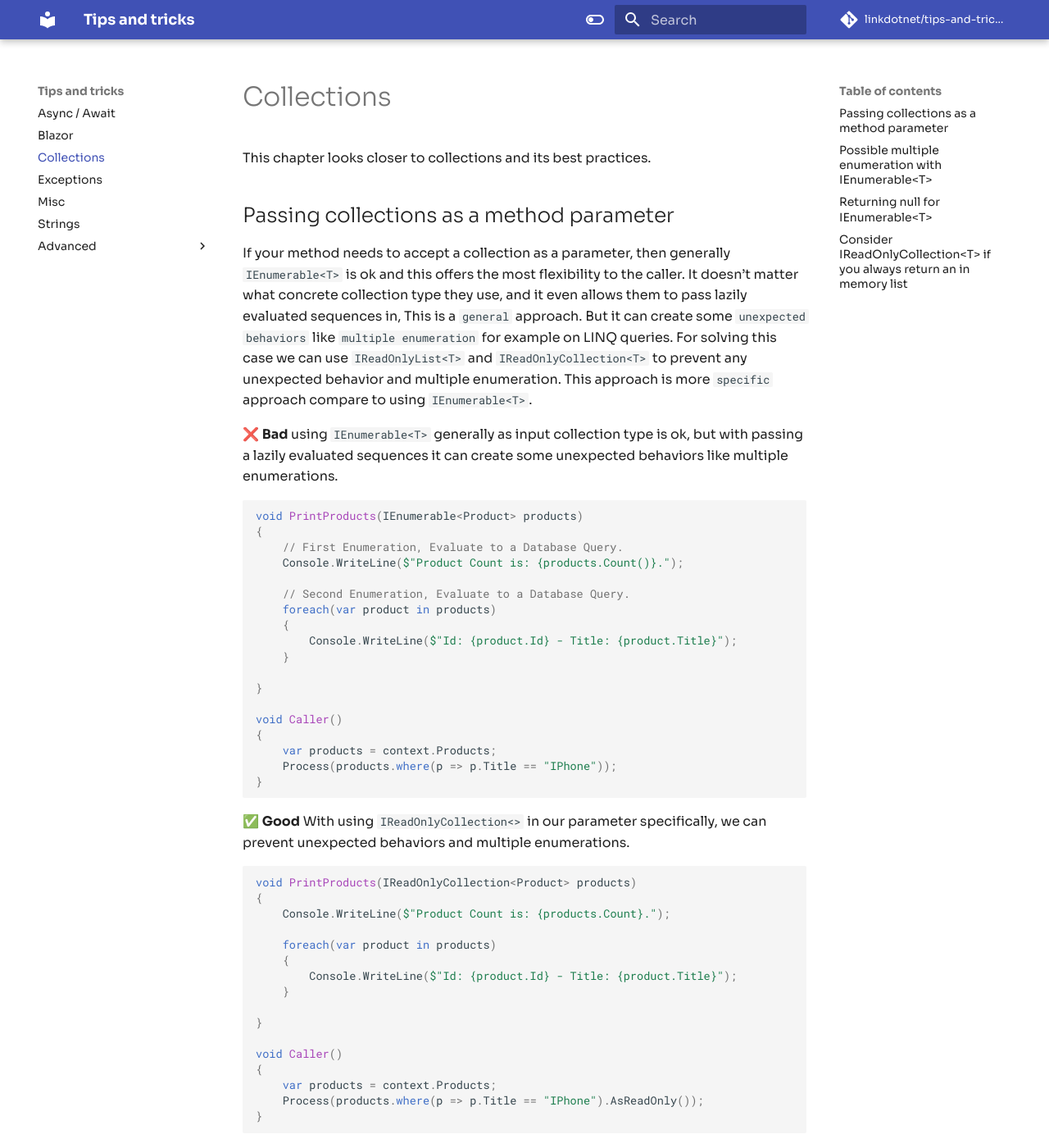
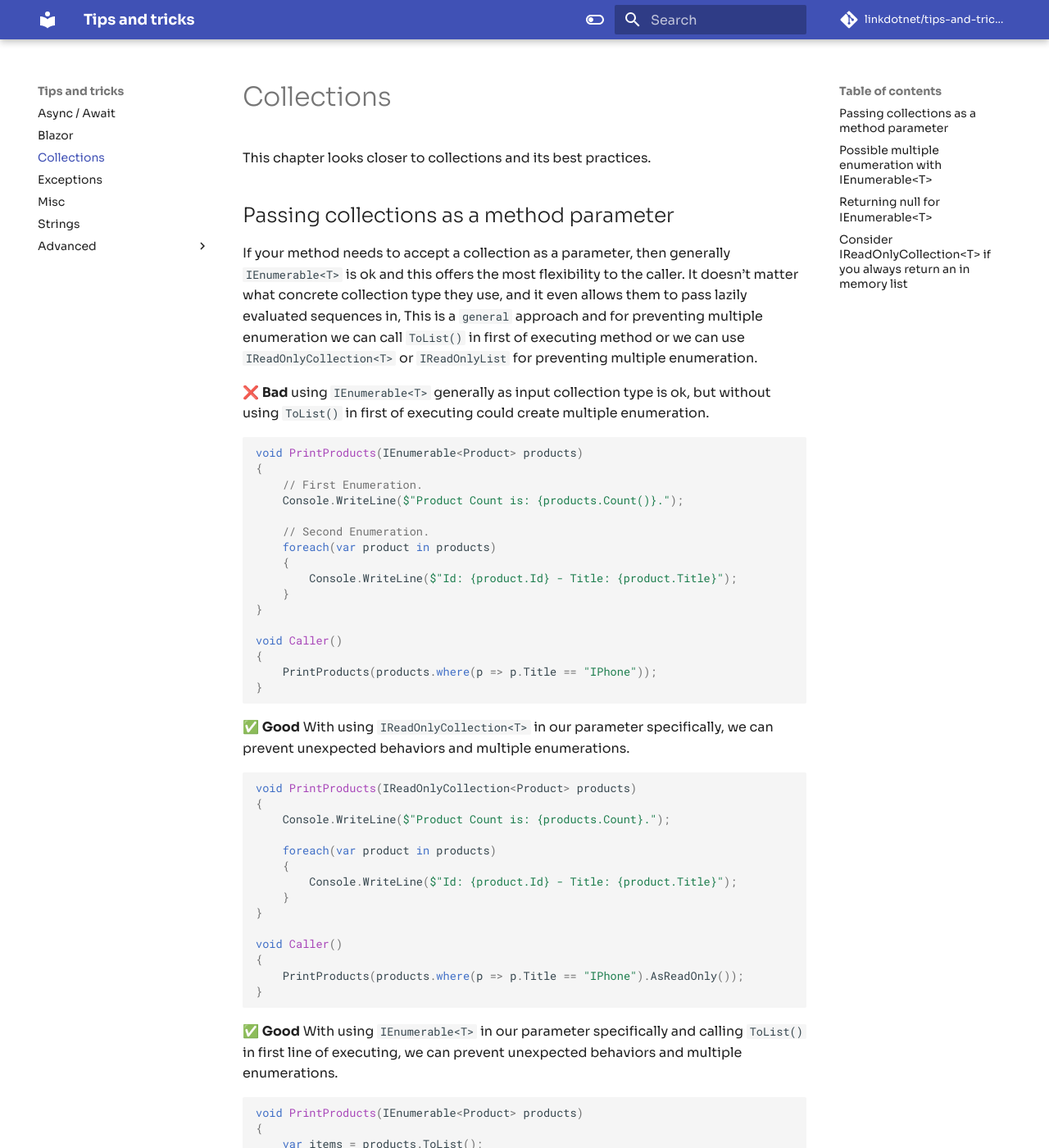
Before and after one commit to linkdotnet/tips-and-tricks, an MkDocs documentation site: the page built from docs/collections.md, in a window 1280 px wide and 1400 px high. Shown: the whole window at 82% size. Built offline with MkDocs 1.6.1 and Material for MkDocs 9.7.7, drawn with Linux system fonts in a browser that asks for light colours; comment, search, counter and statistics services are not loaded; some of the changed text lies outside the part shown.

Commit message:
changing in pass collection params

````diff
--- a/docs/collections.md
+++ b/docs/collections.md
@@ -3,31 +3,29 @@
 
 ## Passing collections as a method parameter
 
-If your method needs to accept a collection as a parameter, then generally `IEnumerable<T>` is ok and this offers the most flexibility to the caller. It doesn't matter what concrete collection type they use, and it even allows them to pass lazily evaluated sequences in, This is a `general` approach. But it can create some `unexpected behaviors` like `multiple enumeration` for example on LINQ queries. For solving this case we can use `IReadOnlyList<T>` and `IReadOnlyCollection<T>` to prevent any unexpected behavior and multiple enumeration. This approach is more `specific` approach compare to using `IEnumerable<T>`.
+If your method needs to accept a collection as a parameter, then generally `IEnumerable<T>` is ok and this offers the most flexibility to the caller. It doesn't matter what concrete collection type they use, and it even allows them to pass lazily evaluated sequences in, This is a `general` approach and for preventing multiple enumeration we can call `ToList()` in first of executing method or we can use `IReadOnlyCollection<T>` or `IReadOnlyList` for preventing multiple enumeration.
 
-❌ **Bad** using `IEnumerable<T>` generally as input collection type is ok, but with passing a lazily evaluated sequences it can create some unexpected behaviors like multiple enumerations.
+❌ **Bad** using `IEnumerable<T>` generally as input collection type is ok, but without using `ToList()` in first of executing could create multiple enumeration.
 ```csharp
 void PrintProducts(IEnumerable<Product> products)
 {
-    // First Enumeration, Evaluate to a Database Query.
+    // First Enumeration.
     Console.WriteLine($"Product Count is: {products.Count()}.");
 
-    // Second Enumeration, Evaluate to a Database Query.
+    // Second Enumeration.
     foreach(var product in products)
     {
         Console.WriteLine($"Id: {product.Id} - Title: {product.Title}");
     }
-
 }
 
 void Caller()
 {
-    var products = context.Products;
-    Process(products.where(p => p.Title == "IPhone"));
+    PrintProducts(products.where(p => p.Title == "IPhone"));
 }
 ```
 
-✅ **Good** With using `IReadOnlyCollection<>` in our parameter specifically, we can prevent unexpected behaviors and multiple enumerations.
+✅ **Good** With using `IReadOnlyCollection<T>` in our parameter specifically, we can prevent unexpected behaviors and multiple enumerations.
 ```csharp
 void PrintProducts(IReadOnlyCollection<Product> products)
 {
@@ -37,13 +35,31 @@
     {
         Console.WriteLine($"Id: {product.Id} - Title: {product.Title}");
     }
-
 }
 
 void Caller()
 {
-    var products = context.Products;
-    Process(products.where(p => p.Title == "IPhone").AsReadOnly());
+    PrintProducts(products.where(p => p.Title == "IPhone").AsReadOnly());
+}
+```
+
+✅ **Good** With using `IEnumerable<T>` in our parameter specifically and calling `ToList()` in first line of executing, we can prevent unexpected behaviors and multiple enumerations.
+```csharp
+void PrintProducts(IEnumerable<Product> products)
+{
+    var items = products.ToList();
+
+    Console.WriteLine($"Product Count is: {items.Count}.");
+
+    foreach(var product in items)
+    {
+        Console.WriteLine($"Id: {product.Id} - Title: {product.Title}");
+    }
+}
+
+void Caller()
+{
+    PrintProducts(products.where(p => p.Title == "IPhone"));
 }
 ```
 
````
